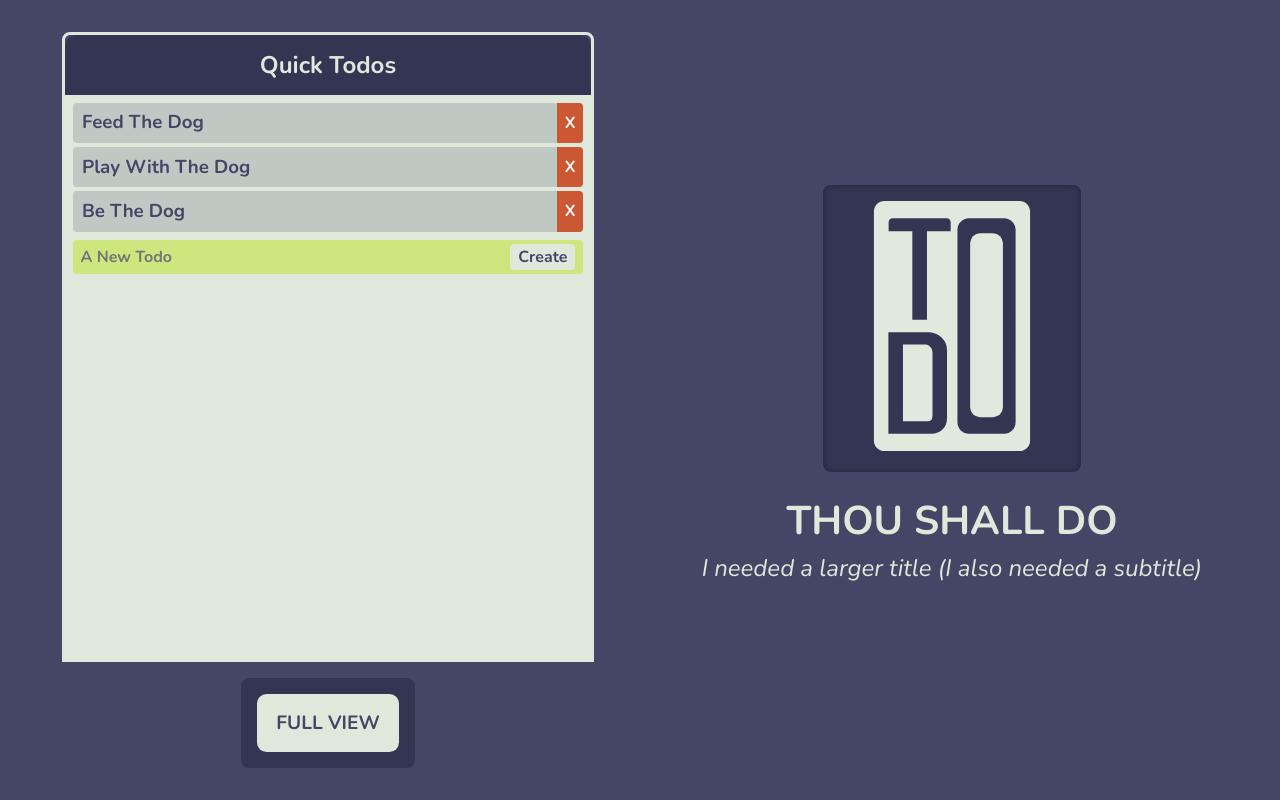
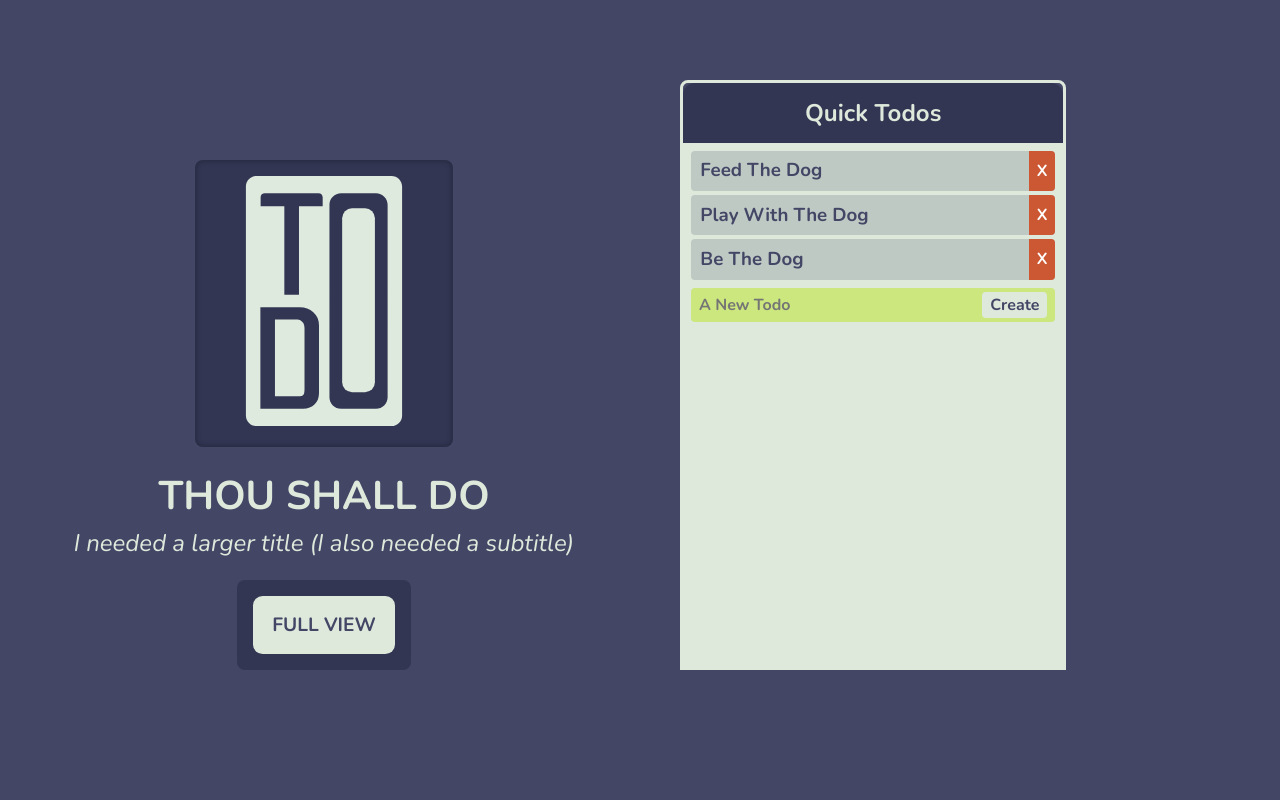
Before and after one commit to totocorvidoni/todo-vue, a Vue app: page / in a window 1280 px wide. Built offline with nearby package versions, Linux system fonts and the light colour scheme.

Commit message:
Update styling on quick view.

```diff
--- a/src/components/QuickTodos.vue
+++ b/src/components/QuickTodos.vue
@@ -87,8 +87,6 @@ export default {
 .quick-todos {
   background: $color5;
   color: $color1;
-  max-height: 100%;
-  overflow-y: auto;
 
   ul {
     list-style-type: none;
--- a/src/views/Quick.vue
+++ b/src/views/Quick.vue
@@ -7,13 +7,13 @@
       <h1 class="main-title">THOU SHALL DO</h1>
       <p class="subtitle">I needed a larger title (I also needed a subtitle)</p>
     </header>
+    <div class="go-full">
+      <router-link :to="{ name: 'full' }" class="button link">Full View</router-link>
+    </div>
     <main id="project">
       <h2 class="title">{{ project.name }}</h2>
       <quick-todos/>
     </main>
-    <div class="go-full">
-      <router-link :to="{ name: 'full' }" class="button link">Full View</router-link>
-    </div>
   </div>
 </template>
 
@@ -39,17 +39,16 @@ export default {
   display: grid;
   grid-template-columns: 1fr 1fr;
   grid-template-rows: 1fr auto;
-  grid-column-gap: 2rem;
-  grid-row-gap: 1rem;
-  justify-items: center;
+  grid-column-gap: 5rem;
+  grid-row-gap: 2rem;
   color: $color5;
-  padding: 2rem;
-  min-height: 100%;
-  width: 100%;
+  padding: 5rem 3rem;
+  min-height: 750px;
+  max-height: 100%;
 
   header {
     grid-row: 1 / -1;
-    grid-column: 2 / -1;
+    grid-column: 1;
     align-self: center;
     display: flex;
     flex-flow: column;
@@ -70,7 +69,6 @@ export default {
 
   .main-title {
     font-size: 2.5rem;
-    // margin: 0;
   }
 
   .subtitle {
@@ -82,6 +80,8 @@ export default {
   }
 
   #project {
+    grid-row: span 2;
+    justify-self: start;
     display: grid;
     grid-auto-flow: column;
     grid-template-rows: auto 1fr;
@@ -89,7 +89,8 @@ export default {
     border-top-left-radius: $regular-radius;
     border-top-right-radius: $regular-radius;
     transition: $regular-ease;
-    width: 90%;
+    width: 70%;
+    overflow-y: auto;
 
     * {
       transition: $regular-ease;
@@ -108,7 +109,9 @@ export default {
   }
 
   .go-full {
-    // grid-column: 2 / 3;
+    grid-column: 1 / 2;
+    grid-row: 2 / 3;
+    justify-self: center;
     background: $color1-dark;
     border-radius: $regular-radius;
     padding: 1em;
@@ -130,6 +133,7 @@ export default {
   #quick-view {
     grid-template-columns: 1fr;
     grid-template-rows: auto 1fr auto;
+    max-height: none;
 
     header {
       grid-row: 1;
@@ -137,7 +141,12 @@ export default {
     }
 
     #project {
+      grid-row: 2;
       width: 100%;
+    }
+
+    .go-full {
+      grid-row: 3;
     }
   }
 }
```
